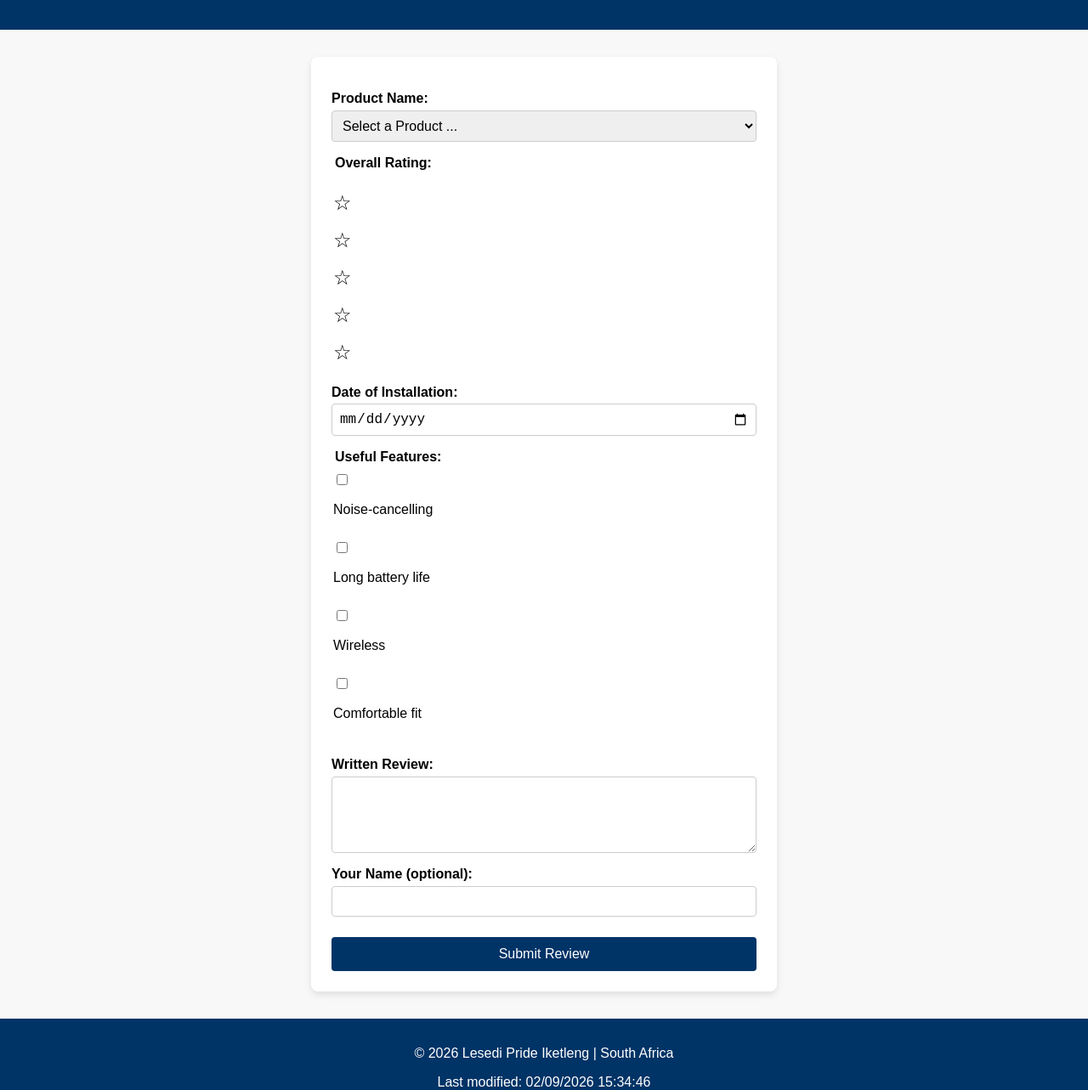
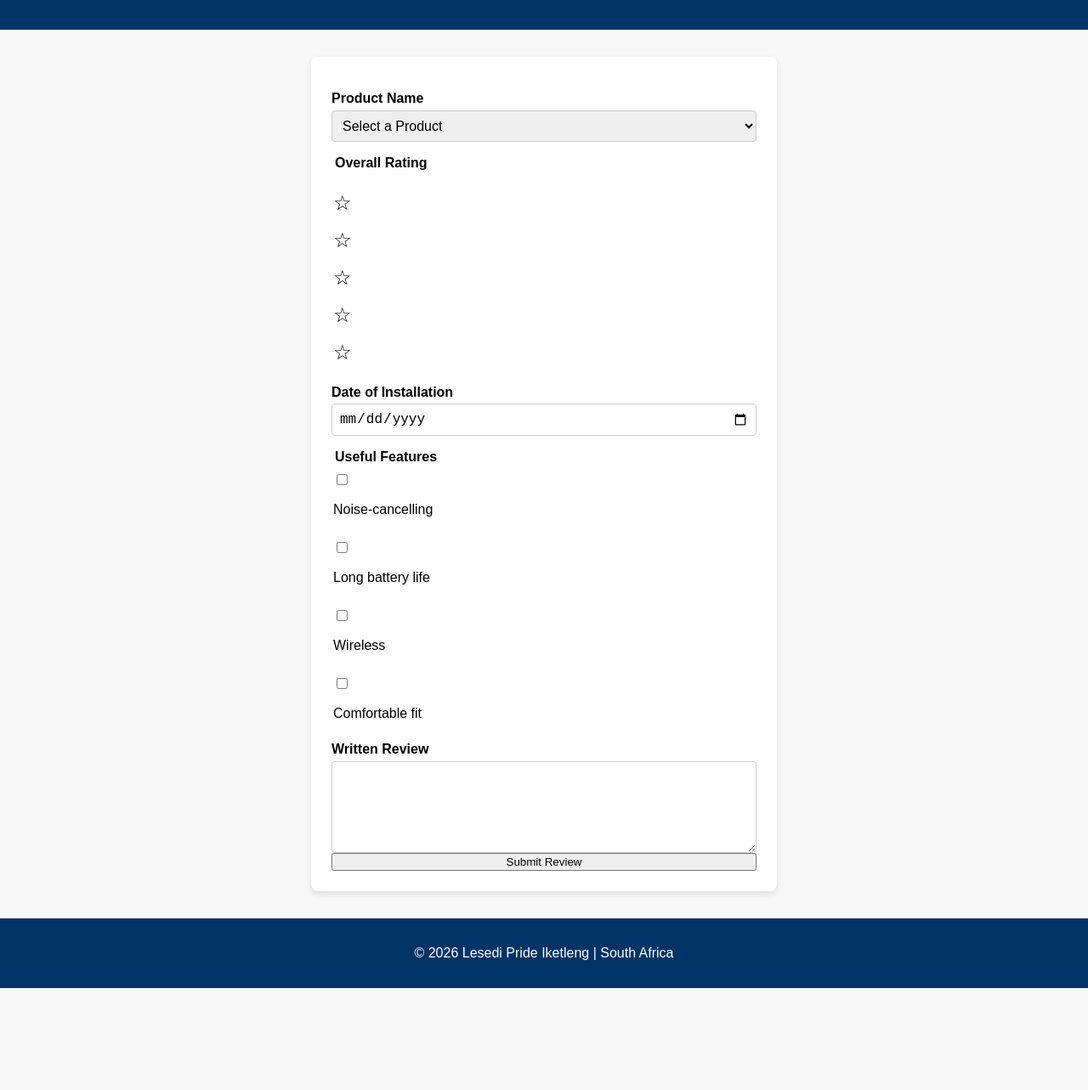
Before and after one commit to iketlenglesedi6-cmd/wdd131, a plain HTML site: page form.html in a window 1280 px wide. Shown: the part 77-1360 px from the top of the page at 85% size. After the commit the page ends 1240 px from the top, so only its background shows below. Drawn offline with Linux system fonts and the light colour scheme.

Commit message:
fixed html

```diff
--- a/form.html
+++ b/form.html
@@ -1,72 +1,92 @@
 <!DOCTYPE html>
-<html lang="en">
+<html lang="en-US">
 <head>
   <meta charset="UTF-8">
   <meta name="viewport" content="width=device-width, initial-scale=1.0">
+
+  <title>WDD 131 - Product Review Form</title>
+
+  <meta name="description"
+    content="WDD 131 product review form by Lesedi Pride Iketleng. Submit reviews with product selection, star ratings, feature checkboxes, and written feedback.">
+
   <meta name="author" content="Lesedi Pride Iketleng">
-  <meta name="description" content="WDD 131 product review form by Lesedi Pride Iketleng. Submit reviews with dynamic product selection, star ratings, and feature checkboxes.">
-  <meta name="keywords" content="WDD131, BYU-I, Product Review, HTML, CSS, JavaScript, Form, Dynamic Form">
-  <title>WDD 131 - Product Review Form</title>
+
   <link rel="stylesheet" href="styles/styles.css">
+  <script src="scripts/scripts.js" defer></script>
 </head>
+
 <body>
   <header>
     <h1>Product Review Form</h1>
   </header>
 
   <main>
-    <form id="reviewForm" method="get" action="review.html">
+    <form method="get" action="review.html">
 
-      <!-- Product Name -->
-      <label for="product">Product Name:</label>
+      <!-- Product Selection -->
+      <label for="product">Product Name</label>
       <select id="product" name="product" required>
-        <option value="" disabled selected>Select a Product ...</option>
+        <option value="">Select a Product</option>
+        <option value="Headphones">Headphones</option>
+        <option value="Smart Watch">Smart Watch</option>
+        <option value="Laptop">Laptop</option>
+        <option value="Bluetooth Speaker">Bluetooth Speaker</option>
       </select>
 
-      <!-- Overall Rating -->
+      <!-- Rating -->
       <fieldset class="rating">
-        <legend>Overall Rating:</legend>
-        <input type="radio" name="rating" id="star5" value="5" required>
+        <legend>Overall Rating</legend>
+
+        <input type="radio" id="star5" name="rating" value="5" required>
         <label for="star5">☆</label>
-        <input type="radio" name="rating" id="star4" value="4">
+
+        <input type="radio" id="star4" name="rating" value="4" required>
         <label for="star4">☆</label>
-        <input type="radio" name="rating" id="star3" value="3">
+
+        <input type="radio" id="star3" name="rating" value="3" required>
         <label for="star3">☆</label>
-        <input type="radio" name="rating" id="star2" value="2">
+
+        <input type="radio" id="star2" name="rating" value="2" required>
         <label for="star2">☆</label>
-        <input type="radio" name="rating" id="star1" value="1">
+
+        <input type="radio" id="star1" name="rating" value="1" required>
         <label for="star1">☆</label>
       </fieldset>
 
-      <!-- Date of Installation -->
-      <label for="installDate">Date of Installation:</label>
-      <input type="date" id="installDate" name="installDate" required>
+      <!-- Date -->
+      <label for="install-date">Date of Installation</label>
+      <input type="date" id="install-date" name="install-date" required>
 
-      <!-- Useful Features -->
-      <fieldset id="features">
-        <legend>Useful Features:</legend>
-        <!-- Checkboxes generated dynamically via JS -->
+      <!-- Features -->
+      <fieldset>
+        <legend>Useful Features</legend>
+
+        <input type="checkbox" id="feature1" name="features" value="Noise-cancelling">
+        <label for="feature1">Noise-cancelling</label><br>
+
+        <input type="checkbox" id="feature2" name="features" value="Long battery life">
+        <label for="feature2">Long battery life</label><br>
+
+        <input type="checkbox" id="feature3" name="features" value="Wireless">
+        <label for="feature3">Wireless</label><br>
+
+        <input type="checkbox" id="feature4" name="features" value="Comfortable fit">
+        <label for="feature4">Comfortable fit</label>
       </fieldset>
 
-      <!-- Written Review -->
-      <label for="review">Written Review:</label>
-      <textarea id="review" name="review" rows="4" cols="50"></textarea>
-
-      <!-- User Name -->
-      <label for="username">Your Name (optional):</label>
-      <input type="text" id="username" name="username">
+      <!-- Review -->
+      <label for="review">Written Review</label>
+      <textarea id="review" name="review" rows="5"></textarea>
 
       <!-- Submit -->
-      <input type="submit" value="Submit Review">
+      <button type="submit">Submit Review</button>
 
     </form>
   </main>
 
   <footer>
-    <p>© <span id="currentyear"></span> Lesedi Pride Iketleng | South Africa</p>
-    <p id="lastModified"></p>
-  </footer>
+  <p>© <span id="year"></span> 2026 Lesedi Pride Iketleng | South Africa</p>
+</footer>
 
-  <script src="scripts/scripts.js"></script>
 </body>
 </html>
```
